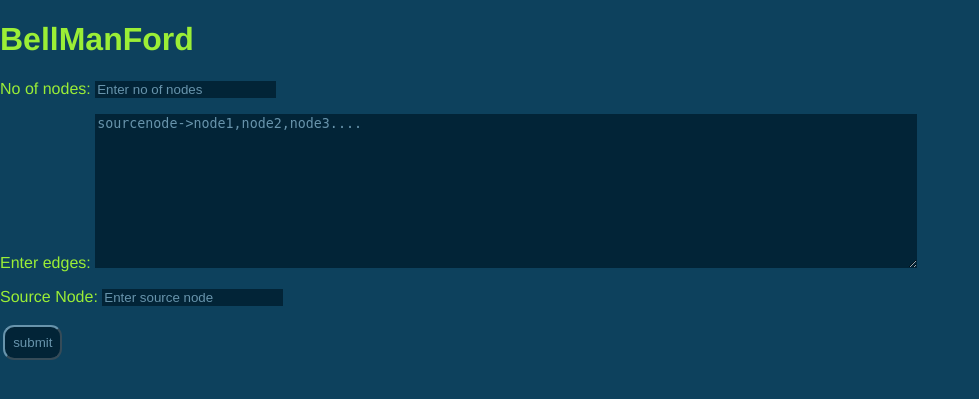
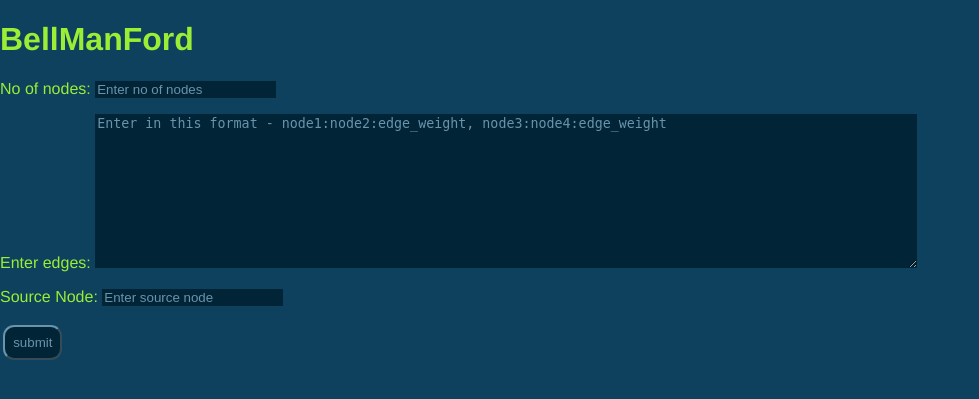
Before and after one commit to Dhanushc00/FlaskOpenLab, a Flask app: page /BellManFord in a window 1280 px wide. Shown: the top 399 px of the page, without its empty margins (0-979 px from the left). Run offline with Flask 2, Linux system fonts and the light colour scheme.

Commit message:
Update BellManFord.html

```diff
--- a/templates/BellManFord.html
+++ b/templates/BellManFord.html
@@ -13,7 +13,7 @@
     </h1>
     <form action="/BellManFord" method="POST">
         <p>No of nodes: <input type="text" name="nodes" placeholder="Enter no of nodes" /></p>
-        <p>Enter edges: <textarea name="message" rows="10" cols="100" placeholder="sourcenode->node1,node2,node3...."></textarea>
+        <p>Enter edges: <textarea name="message" rows="10" cols="100" placeholder="Enter in this format - node1:node2:edge_weight, node3:node4:edge_weight"></textarea>
         </p>
         <p>Source Node: <input type="text" name="source" placeholder="Enter source node" /></p>
         <p><input type='submit' value="submit"/></p>
```
